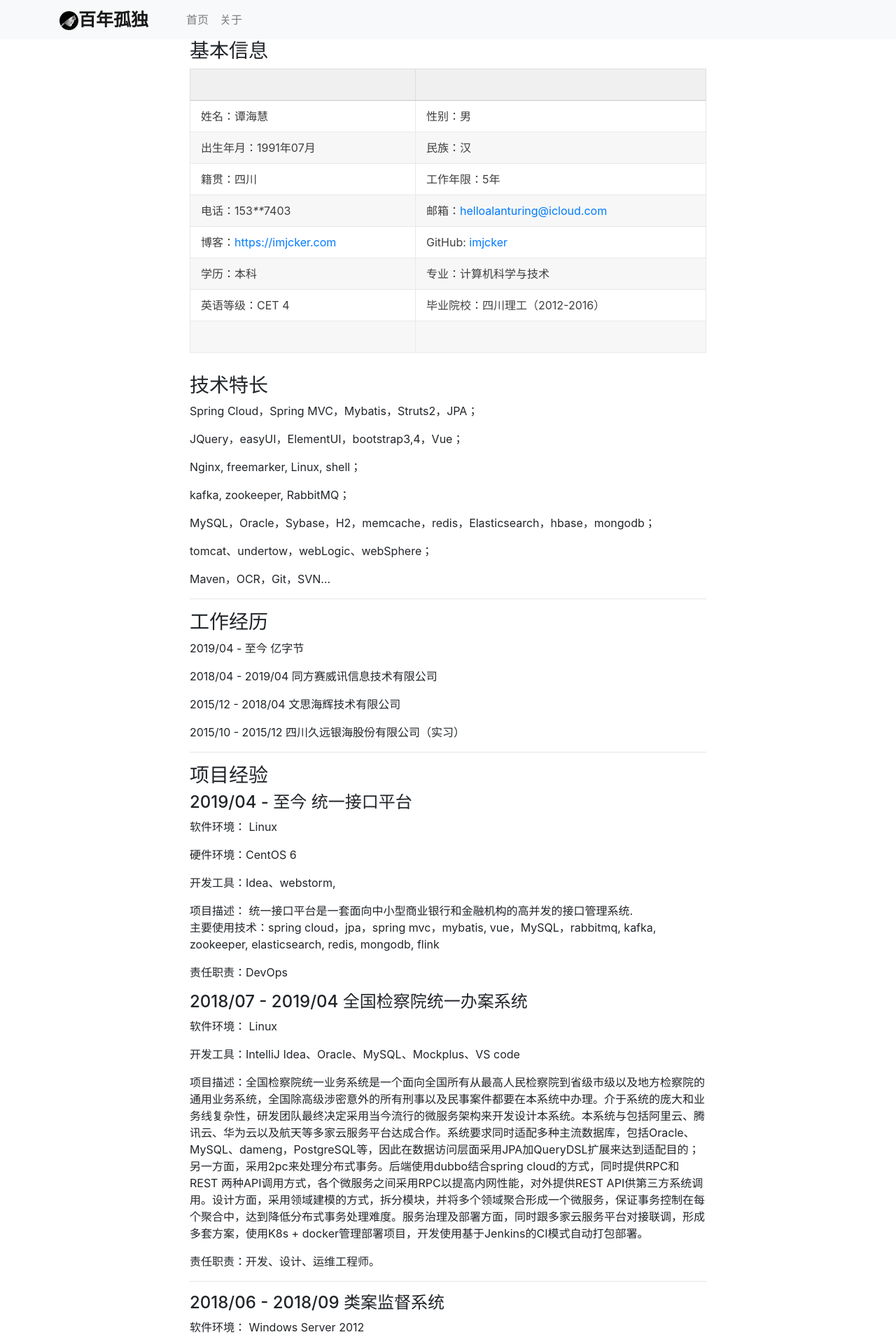
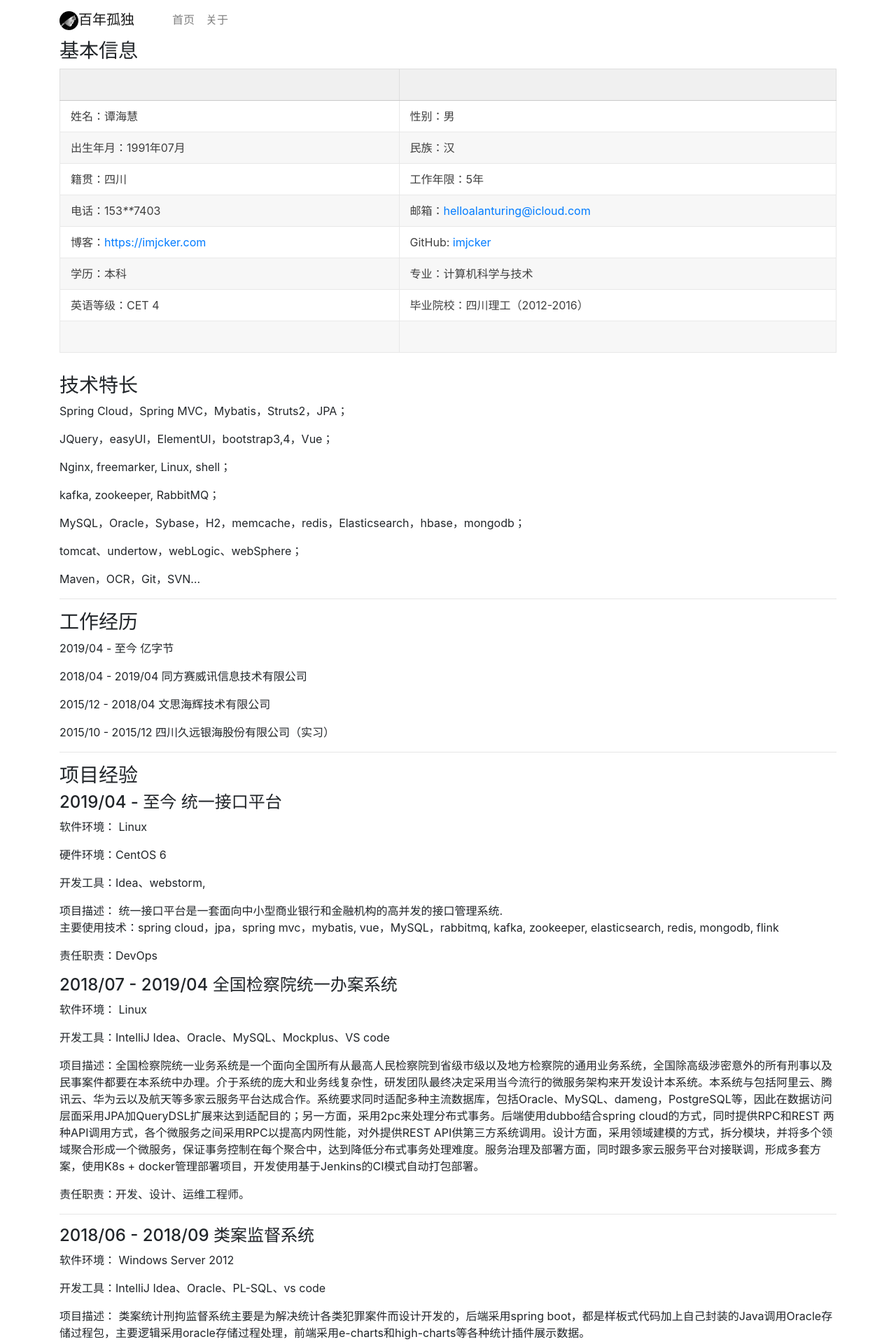
Before and after one commit to imjcker/imjcker.github.io, a Jekyll site: the page built from resume.md, in a window 1280 px wide. Shown: the top 1920 px of the page at 70% size. Built offline with Jekyll 4.4.1, drawn with Linux system fonts in a browser that asks for light colours; nearby versions of some CDN libraries; some of the changed text lies outside the part shown.

Commit message:
废弃fontawesome❌

```diff
--- a/_includes/footer.html
+++ b/_includes/footer.html
@@ -1,4 +1,4 @@
-<footer class="footer bg-light" style="margin-top: 5px;">
+<footer class="footer" style="margin-top: 5px;">
     <div class="container">
         <data class="u-url" href="{{ "/" | relative_url }}"></data>
         <div class="row">
@@ -11,14 +11,14 @@
                     {%- endif -%}
                 </p>
                 <ul class="list-group list-group-flush">
-                    {%- if site.social.email -%}<li class="list-group-item bg-light" style="padding: 0; "><a class="u-email" href="mailto:{{ site.social.email }}">Email: {{ site.social.email }}</a></li>{%- endif -%}
-                    {%- if site.social.qq -%}<li class="list-group-item bg-light" style="padding: 0; "><a class="u-email" href="mailto:{{ site.social.email }}">QQ: {{ site.social.qq }}</a></li>{%- endif -%}
-                    {%- if site.social.wechat -%}<li class="list-group-item bg-light" style="padding: 0; "><a class="u-email" href="mailto:{{ site.social.email }}">WeChat: {{ site.social.wechat }}</a></li>{%- endif -%}
+                    {%- if site.social.email -%}<li class="list-group-item " style="padding: 0; "><a class="u-email" href="mailto:{{ site.social.email }}">Email: {{ site.social.email }}</a></li>{%- endif -%}
+                    {%- if site.social.qq -%}<li class="list-group-item " style="padding: 0; "><a class="u-email" href="mailto:{{ site.social.email }}">QQ: {{ site.social.qq }}</a></li>{%- endif -%}
+                    {%- if site.social.wechat -%}<li class="list-group-item " style="padding: 0; "><a class="u-email" href="mailto:{{ site.social.email }}">WeChat: {{ site.social.wechat }}</a></li>{%- endif -%}
                     {%- if site.social.twitter_username -%}
-                    <li class="list-group-item bg-light" style="padding: 0; "><a href="https://www.twitter.com/{{ site.social.twitter_username| cgi_escape | escape }}"><span class="username">twitter: {{ site.social.twitter_username| escape }}</span></a></li>
+                    <li class="list-group-item" style="padding: 0; "><a href="https://www.twitter.com/{{ site.social.twitter_username| cgi_escape | escape }}"><span class="username">twitter: {{ site.social.twitter_username| escape }}</span></a></li>
                     {%- endif -%}
                     {%- if site.social.github_username -%}
-                    <li class="list-group-item bg-light" style="padding: 0; "><a href="https://github.com/{{ site.social.github_username| cgi_escape | escape }}"><span class="username">GitHub: {{ site.social.github_username| escape }}</span></a></li>
+                    <li class="list-group-item" style="padding: 0; "><a href="https://github.com/{{ site.social.github_username| cgi_escape | escape }}"><span class="username">GitHub: {{ site.social.github_username| escape }}</span></a></li>
                     {%- endif -%}
                 </ul>
             </div>
@@ -31,7 +31,7 @@
                             {%- if cat[0] == page.categories[0] -%}
                                 {% for p in cat[1] limit:10 %}
                                     {% if p.title != page.title %}
-                                        <li class="list-group-item bg-light" style="padding: 0; line-height: 30px;"><a href="{{ p.url | relative_url }}">{{p.title}}</a></li>
+                                        <li class="list-group-item" style="padding: 0; line-height: 30px;"><a href="{{ p.url | relative_url }}">{{p.title}}</a></li>
                                     {% endif %}
                                 {%- endfor -%}
                             {% endif %}
@@ -40,8 +40,8 @@
                 {%- else -%}
                     最新文章:
                     <ul class="list-group list-group-flush">
-                        {% for post in site.posts limit:10 %}
-                        <li class="list-group-item bg-light" style="padding: 0; line-height: 30px;">
+                        {% for post in site.posts limit:7 %}
+                        <li class="list-group-item" style="padding: 0; line-height: 30px;">
                             <a href="{{ post.url | relative_url }}">{{post.title}}</a>
                             <time class="dt-published text-muted" style="float: right" datetime="{{ page.date | date_to_xmlschema }}" itemprop="datePublished">
                                 {%- assign date_format = site.minima.date_format | default: "%b %-d, %Y" -%}
@@ -61,7 +61,7 @@
                 友情链接:
                 <ul class="list-group list-group-flush">
                     {% for friend in site.social.friends %}
-                    <li class="list-group-item bg-light" style="padding: 0; line-height: 30px;"><a href="{{ friend.url | relative_url }}">{{friend.name}}</a></li>
+                    <li class="list-group-item" style="padding: 0; line-height: 30px;"><a href="{{ friend.url | relative_url }}">{{friend.name}}</a></li>
                     {% endfor %}
                 </ul>
                 {%- endif -%}
--- a/_includes/head.html
+++ b/_includes/head.html
@@ -26,7 +26,6 @@
   <link rel="stylesheet" href="{{ "/assets/main.css" | relative_url }}">
   <!-- Bootstrap CSS -->
   <link rel="stylesheet" href="https://stackpath.bootstrapcdn.com/bootstrap/4.4.1/css/bootstrap.min.css" integrity="sha384-Vkoo8x4CGsO3+Hhxv8T/Q5PaXtkKtu6ug5TOeNV6gBiFeWPGFN9MuhOf23Q9Ifjh" crossorigin="anonymous">
-  <script src="https://kit.fontawesome.com/d064b0ac74.js" crossorigin="anonymous"></script>
   <style type="text/css">
     html {
       position: relative;
@@ -35,13 +34,6 @@
       position: relative;
       bottom: 0;
       width: 100%;
-      line-height: 60px; /* Vertically center the text there */
-      background-color: #ffffff;
-    }
-    body > .container {
-      width: auto;
-      max-width: 768px;
-      padding: 0 15px;
     }
 
     .footer > .container {
--- a/_includes/header.html
+++ b/_includes/header.html
@@ -1,6 +1,6 @@
 {%- assign default_paths = site.pages | map: "path" -%}
 {%- assign page_paths = site.header_pages | default: default_paths -%}
-  <nav class="navbar navbar-expand-lg navbar-light bg-light">
+  <nav class="navbar navbar-expand-lg navbar-light">
     <div class="container">
       <a href="/" class="navbar-brand py-0"><img src="/assets/avatar.jpg" class="rounded-circle" style="width: 27px" alt="Avatar"><span class="fa fa-lg">{{site.title}}</span></a>
       <button class="navbar-toggler" type="button" data-toggle="collapse" data-target="#navbarSupportedContent"
--- a/resume.md
+++ b/resume.md
@@ -1,7 +1,7 @@
 ---
 layout: default
 title: 关于
-permalink: /resume/
+permalink: /resume
 ---
 
 ### 基本信息
```
